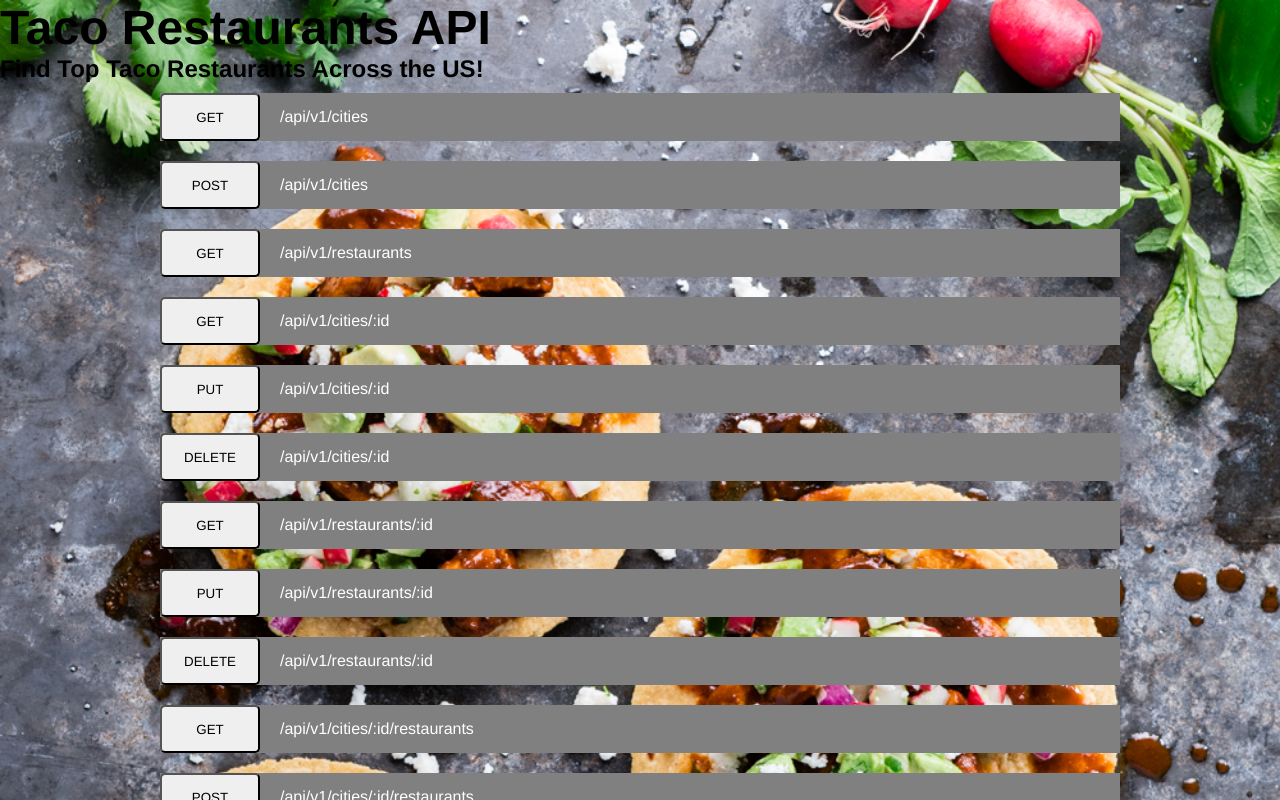
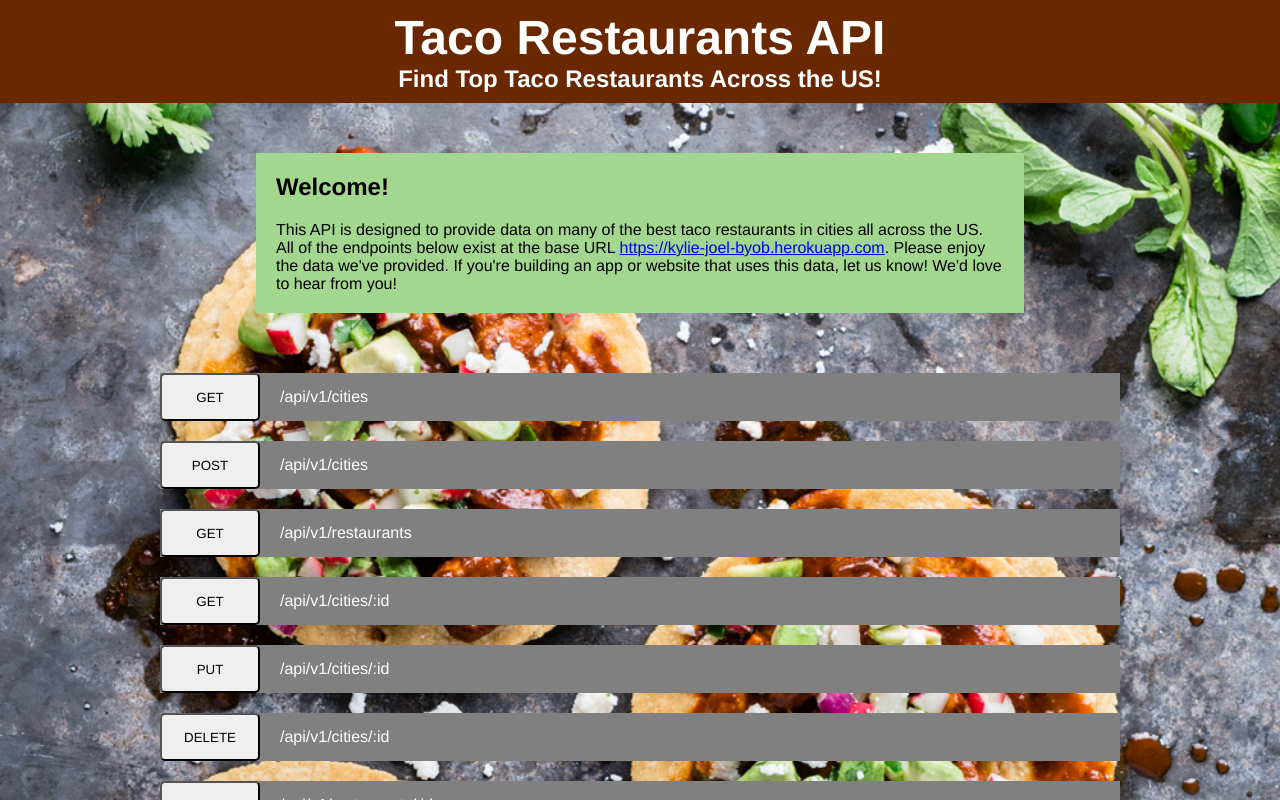
Before and after one commit to Dhanciles/byob-frontend, a React (Create React App) app: page / in a window 1280 px wide. Shown: the top 800 px of the page. Built offline with nearby package versions, Linux system fonts and the light colour scheme.

Commit message:
Add about area to main page

```diff
--- a/src/App.css
+++ b/src/App.css
@@ -10,9 +10,13 @@
   background-attachment: fixed;
   background-size: cover;
   min-height: 100vh;
+  display: flex;
+  flex-direction: column;
+  align-items: center;
 }
 
 .doc-header {
+  width: 100%;
   background-color: #6a2800;
   color: #ffffff;
   font-family: 'Fira Sans', sans-serif;
@@ -116,3 +120,14 @@ button {
   display: flex;
   justify-content: flex-start;
 }
+
+.about {
+  background: #a3d68f;
+  width: 60%;
+  margin: 50px;
+  padding: 20px;
+}
+
+.about h2 {
+  margin: 0 0 20px 0;
+}
--- a/src/App.js
+++ b/src/App.js
@@ -6,12 +6,16 @@ class App extends Component {
   render() {
     return (
       <div className="app-container">
-        <header className="doc-aside">
+        <header className="doc-header">
         <span className="logo-container">
           <h1 className="logo-text">Taco Restaurants API</h1>
         </span>
           <h3 className="header-subtext">Find Top Taco Restaurants Across the US!</h3>
         </header>
+        <section className="about">
+          <h2>Welcome!</h2>
+          <p>This API is designed to provide data on many of the best taco restaurants in cities all across the US. All of the endpoints below exist at the base URL <a href="https://kylie-joel-byob.herokuapp.com" target="_blank">https://kylie-joel-byob.herokuapp.com</a>. Please enjoy the data we've provided. If you're building an app or website that uses this data, let us know! We'd love to hear from you!</p>
+        </section>
         <EndPointContainer />
       </div>
     );
```
